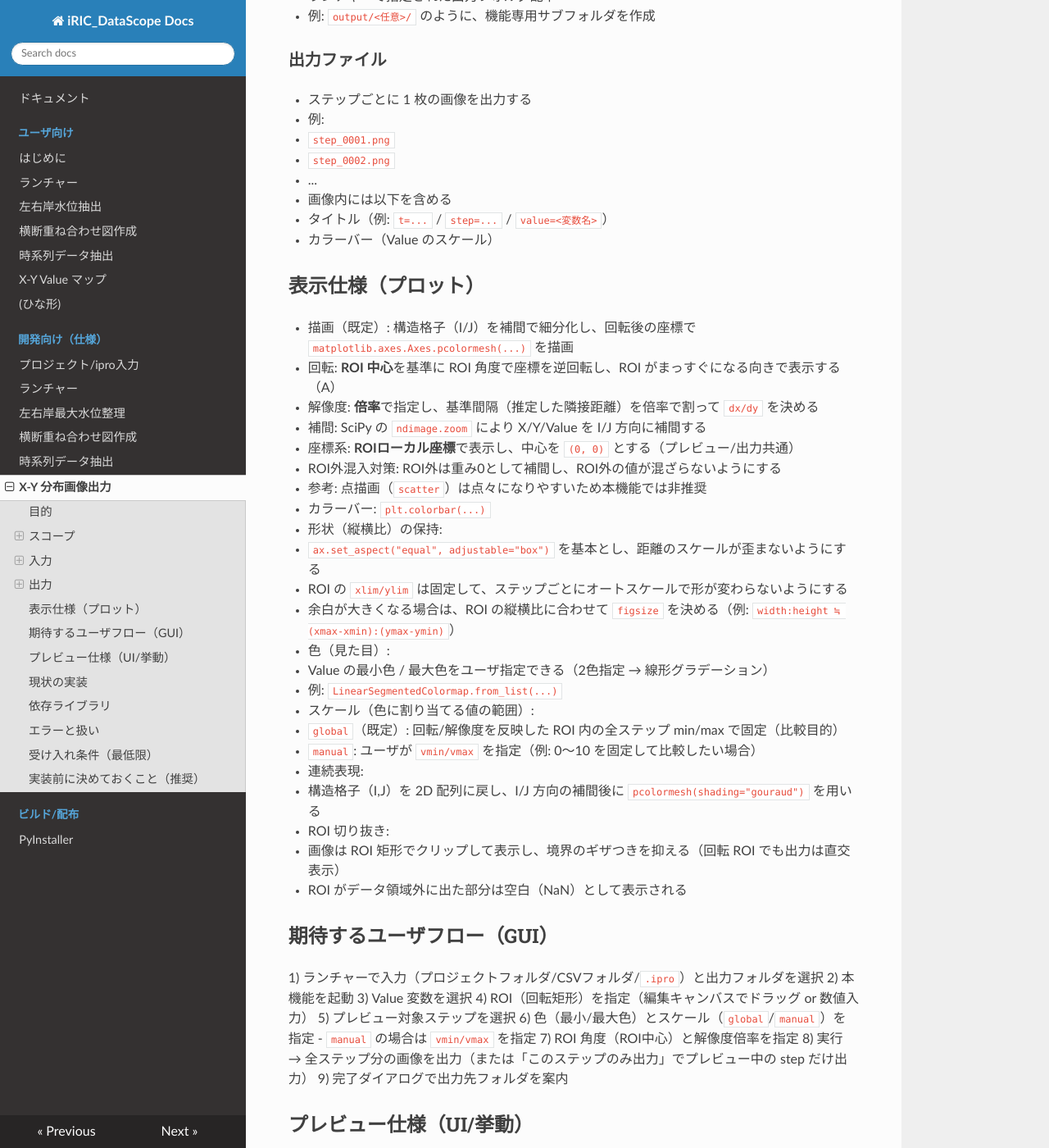
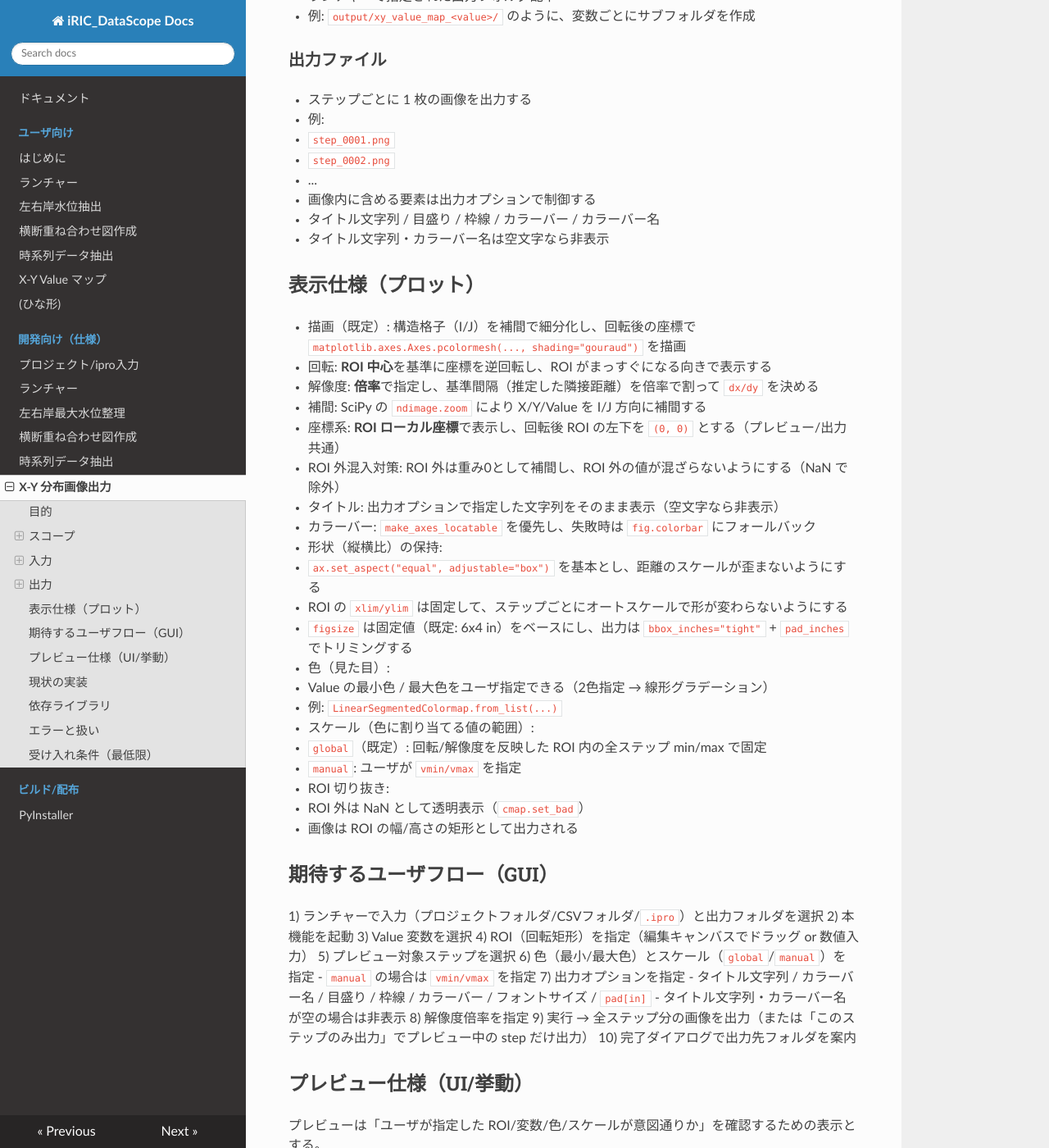
Before and after one commit to Pckk-solvers/iRIC_DataScope, an MkDocs documentation site: the page built from docs/specs/xy_value_colormap_export.md, in a window 1280 px wide and 1400 px high, scrolled down 2002 px. Shown: the whole window at 82% size. Built offline with MkDocs 1.6.1, drawn with Linux system fonts in a browser that asks for light colours; nearby versions of some CDN libraries; some of the changed text lies outside the part shown.

Commit message:
現行実装に合わせて仕様書を修正

```diff
--- a/docs/specs/xy_value_colormap_export.md
+++ b/docs/specs/xy_value_colormap_export.md
@@ -1,10 +1,10 @@
 # ステップ別 X-Y 分布画像出力（Value をカラーマップ表示）
 
 ## 目的
-**プロジェクトフォルダ / CSVフォルダ / `.ipro`** を入力として、各ステップの **(X, Y) 平面上の Value 分布**を画像として出力する。
+**プロジェクトフォルダ / CSVフォルダ / `.ipro`** を入力として、各ステップの **(X/Y) 平面上の Value 分布**を画像として出力する。
 
 - Value はユーザが変数（列）を選択する
-- X, Y は固定（CGNS の座標を使用）
+- X/Y は固定（CGNS の座標を使用）
 - **矩形領域で切り抜き（ROI）**した範囲のみを出力する
 - 全ステップ分の画像を作成し、ステップごとに比較できるようにする
 
@@ -12,7 +12,7 @@
 ### 対象
 - 入力: プロジェクトフォルダ / CSVフォルダ（`Result_*.csv`）/ `.ipro`
 - 出力: 画像ファイル（PNG を想定、拡張子は将来追加可能）
-- 表示: Matplotlib による散布図（Value を色で表現）+ カラーバー
+- 表示: Matplotlib によるカラーマップ表示（pcolormesh）+ カラーバー
 
 ### 非対象（当面）
 - 境界データの可視化
@@ -38,7 +38,7 @@
   - 例: `ZB`, `ZS`, `HS`, `U`, `V` など
 
 ### 3) 切り抜き領域（ROI）
-回転可能な矩形領域を (X, Y) の座標で指定する。
+回転可能な矩形領域を (X/Y) の座標で指定する。
 
 - 入力形式:
   - 画面上の回転矩形をドラッグして指定（長辺/短辺ハンドルでサイズ変更・回転）
@@ -55,7 +55,7 @@
 ## 出力
 ### 出力先
 - ランチャーで指定された出力フォルダ配下
-  - 例: `output/<任意>/` のように、機能専用サブフォルダを作成
+  - 例: `output/xy_value_map_<value>/` のように、変数ごとにサブフォルダを作成
 
 ### 出力ファイル
 - ステップごとに 1 枚の画像を出力する
@@ -63,34 +63,32 @@
   - `step_0001.png`
   - `step_0002.png`
   - ...
-- 画像内には以下を含める
-  - タイトル（例: `t=...` / `step=...` / `value=<変数名>`）
-  - カラーバー（Value のスケール）
+- 画像内に含める要素は出力オプションで制御する
+  - タイトル文字列 / 目盛り / 枠線 / カラーバー / カラーバー名
+  - タイトル文字列・カラーバー名は空文字なら非表示
 
 ## 表示仕様（プロット）
-- 描画（既定）: 構造格子（I/J）を補間で細分化し、回転後の座標で `matplotlib.axes.Axes.pcolormesh(...)` を描画
-- 回転: **ROI 中心**を基準に ROI 角度で座標を逆回転し、ROI がまっすぐになる向きで表示する（A）
+- 描画（既定）: 構造格子（I/J）を補間で細分化し、回転後の座標で `matplotlib.axes.Axes.pcolormesh(..., shading="gouraud")` を描画
+- 回転: **ROI 中心**を基準に座標を逆回転し、ROI がまっすぐになる向きで表示する
 - 解像度: **倍率**で指定し、基準間隔（推定した隣接距離）を倍率で割って `dx/dy` を決める
 - 補間: SciPy の `ndimage.zoom` により X/Y/Value を I/J 方向に補間する
-- 座標系: **ROIローカル座標**で表示し、中心を `(0, 0)` とする（プレビュー/出力共通）
-- ROI外混入対策: ROI外は重み0として補間し、ROI外の値が混ざらないようにする
-- 参考: 点描画（`scatter`）は点々になりやすいため本機能では非推奨
-- カラーバー: `plt.colorbar(...)`
+- 座標系: **ROI ローカル座標**で表示し、回転後 ROI の左下を `(0, 0)` とする（プレビュー/出力共通）
+- ROI 外混入対策: ROI 外は重み0として補間し、ROI 外の値が混ざらないようにする（NaN で除外）
+- タイトル: 出力オプションで指定した文字列をそのまま表示（空文字なら非表示）
+- カラーバー: `make_axes_locatable` を優先し、失敗時は `fig.colorbar` にフォールバック
 - 形状（縦横比）の保持:
   - `ax.set_aspect("equal", adjustable="box")` を基本とし、距離のスケールが歪まないようにする
   - ROI の `xlim/ylim` は固定して、ステップごとにオートスケールで形が変わらないようにする
-  - 余白が大きくなる場合は、ROI の縦横比に合わせて `figsize` を決める（例: `width:height ≒ (xmax-xmin):(ymax-ymin)`）
+  - `figsize` は固定値（既定: 6x4 in）をベースにし、出力は `bbox_inches="tight"` + `pad_inches` でトリミングする
 - 色（見た目）:
   - Value の最小色 / 最大色をユーザ指定できる（2色指定 → 線形グラデーション）
   - 例: `LinearSegmentedColormap.from_list(...)`
 - スケール（色に割り当てる値の範囲）:
-  - `global`（既定）: 回転/解像度を反映した ROI 内の全ステップ min/max で固定（比較目的）
-  - `manual`: ユーザが `vmin/vmax` を指定（例: 0〜10 を固定して比較したい場合）
-- 連続表現:
-  - 構造格子（I,J）を 2D 配列に戻し、I/J 方向の補間後に `pcolormesh(shading="gouraud")` を用いる
+  - `global`（既定）: 回転/解像度を反映した ROI 内の全ステップ min/max で固定
+  - `manual`: ユーザが `vmin/vmax` を指定
 - ROI 切り抜き:
-  - 画像は ROI 矩形でクリップして表示し、境界のギザつきを抑える（回転 ROI でも出力は直交表示）
-  - ROI がデータ領域外に出た部分は空白（NaN）として表示される
+  - ROI 外は NaN として透明表示（`cmap.set_bad`）
+  - 画像は ROI の幅/高さの矩形として出力される
 
 ## 期待するユーザフロー（GUI）
 1) ランチャーで入力（プロジェクトフォルダ/CSVフォルダ/`.ipro`）と出力フォルダを選択
@@ -100,9 +98,12 @@
 5) プレビュー対象ステップを選択
 6) 色（最小/最大色）とスケール（`global`/`manual`）を指定
    - `manual` の場合は `vmin/vmax` を指定
-7) ROI 角度（ROI中心）と解像度倍率を指定
-8) 実行 → 全ステップ分の画像を出力（または「このステップのみ出力」でプレビュー中の step だけ出力）
-9) 完了ダイアログで出力先フォルダを案内
+7) 出力オプションを指定
+   - タイトル文字列 / カラーバー名 / 目盛り / 枠線 / カラーバー / フォントサイズ / `pad[in]`
+   - タイトル文字列・カラーバー名が空の場合は非表示
+8) 解像度倍率を指定
+9) 実行 → 全ステップ分の画像を出力（または「このステップのみ出力」でプレビュー中の step だけ出力）
+10) 完了ダイアログで出力先フォルダを案内
 
 ## プレビュー仕様（UI/挙動）
 プレビューは「ユーザが指定した ROI/変数/色/スケールが意図通りか」を確認するための表示とする。
@@ -113,28 +114,31 @@
   - ROI は回転矩形として表示し、長辺/短辺ハンドルでサイズ変更、回転ハンドルで角度変更を行う
   - 底辺が分かるように ROI の底辺ラインを強調表示する
   - 編集キャンバスは目盛りやタイトルを表示せず、左右のキャンバス幅は常に1:1で固定する
-  - 編集キャンバスはキャンバス全域を操作領域として扱い、余白も含めてROI操作ができる
+  - 編集キャンバスはキャンバス全域を操作領域として扱い、余白も含めて ROI 操作ができる
   - 数値入力（`Cx/Cy/W/H/Angle`）とドラッグ操作は相互に同期する
 - プレビューで表示する内容
-  - 選択した 1 ステップ分の (X,Y) 散布図 + カラーバー
-  - タイトルに `step`, `t`, `value=<列名>` を表示
-  - 出力オプション（タイトル/目盛り/枠線/カラーバー）をプレビューと出力で共通に適用する
+  - 選択した 1 ステップ分の ROI ローカル座標の pcolormesh + カラーバー
+  - タイトルは出力オプションの文字列を表示（空文字なら非表示）
+  - 出力オプション（目盛り/枠線/カラーバー/タイトル/フォントサイズ/カラーバー名/pad[in]）をプレビューと出力で共通に適用する
+  - `bbox_inches="tight"` 相当の出力範囲を破線で表示する
+  - ROI 未確定時は「ROI 確定待ち」の空プレビューを表示する
 - 即時反映（必須）
   - Value 変数変更 → 即座に再描画
   - ROI 変更 → リリース時に再描画（ドラッグ中は ROI のみ更新）
   - 最小/最大色変更 → 即座に再描画
-  - ROI 角度/解像度倍率変更 → 即座に再描画
+  - 解像度倍率変更 → 即座に再描画
   - スケール変更:
     - `manual`: vmin/vmax 入力を即反映
       - vmin/vmax はレンジスライダーでも操作でき、範囲は **全ステップの min/max** に固定する
       - レンジスライダーは **比率（0-1）** を保持し、範囲が変わっても相対位置を維持する
+      - `global` スケールが未計算の間はレンジスライダーを無効化する
     - `global`: ROI 内の全ステップを通した min/max を再計算して反映
-      - 計算が重い場合は UI を固めないためにバックグラウンド処理 +「計算中」表示を行う（プレビューは計算完了時に更新）
-- プレビュー軽量化（推奨）
-  - 点数が多い場合は「プレビュー用の最大点数（例: 2万点）」を設け、間引きして描画する
-  - 出力が細かい場合は、プレビュー時のみ `dx/dy` を粗くして表示する
-  - 形状を崩さないため、可能なら構造格子のストライド間引きを優先する
-  - 画像出力時はフル解像度で描画する（プレビューと出力を分ける）
+      - 計算はバックグラウンドで行い、計算中はステータス表示を行う
+      - 計算完了前は「暫定」として現在ステップの min/max で描画する
+- プレビュー軽量化（現状）
+  - ROI ドラッグ中のみ解像度を落とし、推定点数が 60,000 を超える場合は `dx/dy` を自動調整する
+  - 編集キャンバスの背景は最大 40,000 点まで間引いて表示する
+  - 画像出力時は指定解像度で描画する（プレビューと出力を分ける）
 
 ## 現状の実装
 - GUI: `iRIC_DataScope/xy_value_map/gui.py`
@@ -143,17 +147,23 @@
   - ROI は回転矩形として表示し、長辺/短辺ハンドルでサイズ変更、回転ハンドルで角度変更
   - ROI 底辺ラインを強調表示して向きを明示
   - 編集キャンバスは目盛り・タイトルを表示せず、左右幅を1:1に固定
-  - 編集キャンバスの背景はラスタ化した値マップを表示し、ROI操作中の再描画を抑えて軽量化
+  - 編集キャンバスの背景はラスタ化した値マップを表示し、ROI 操作中の再描画を抑えて軽量化
   - 編集キャンバスの背景はグレースケールで描画し、プレビューとは見た目で区別する
-  - 編集キャンバスの色スケールはROIに依存せず、全体の min/max（1ステップ・間引き）で固定
-  - manual の vmin/vmax はレンジスライダーで調整でき、範囲は自動計算値に固定
-  - プレビュー/出力は ROI ローカル座標で描画し、中心を `(0, 0)` とする
+  - 編集キャンバスの色スケールは ROI に依存せず、全体の min/max（1ステップ・間引き）で固定
+  - `manual` の vmin/vmax はレンジスライダーで調整でき、範囲は ROI 内・全ステップの自動計算値に固定
+  - プレビュー/出力は ROI ローカル座標で描画し、左下を `(0, 0)` とする
   - 編集キャンバスには step/value/scale/zoom のオーバーレイを表示する（日本語）
   - 操作ヒント（移動/回転/拡縮/ズーム）を編集キャンバスに日本語で表示する
   - 編集キャンバスには格子領域の外周ラインを描画し、形状が分かるようにする
-  - ROI/変数/色/スケール/step の変更はプレビューに反映（ROIドラッグはリリース時のみ、他は200ms デバウンス）
+  - ROI/変数/色/スケール/step の変更はプレビューに反映（ROI ドラッグはリリース時のみ、他は200ms デバウンス）
   - 解像度倍率の基準となる `dx/dy` は 1 ステップ目の格子隣接距離の中央値から推定
   - `global` スケールは ROI 確定後のみバックグラウンド計算し、計算中はステータスを表示
+  - ROI 未確定時はプレビューを「ROI 確定待ち」として表示する
+  - プレビューは出力と同じ描画処理を使用し、`figsize`（6x4 in）+ `pad_inches` を枠内に収まるよう縮小表示する
+  - プレビューには `bbox_inches="tight"` 相当の範囲を破線で表示する
+  - ROI ドラッグ中は解像度を下げて軽量化し、リリース後に指定解像度で描画する
+  - タイトル文字列/カラーバー名は空文字で非表示（タイトル表示のチェックはなし）
+  - 目盛り/枠線/カラーバー/フォントサイズ/`pad[in]` は出力オプションで制御する
 - データ取得: `iRIC_DataScope/common/iric_data_source.py`
   - `DataSource` が **プロジェクトフォルダ / CSVフォルダ**（必要なら `.ipro`）を統一的に扱う
   - `result/Solution*.cgn` がある場合は系列として扱い、無ければ `Case1.cgn` を使用する
@@ -166,41 +176,30 @@
   - ROI 角度と `dx/dy` を反映した I/J 補間結果を出力する
   - ROI 内が空のステップはスキップし、ログに残す
   - 進捗は GUI の進捗ウィンドウで表示し、完了/失敗はダイアログで通知
-  - 出力オプションによりタイトル/目盛り/枠線/カラーバーを切り替え可能
+  - 出力オプションにより目盛り/枠線/カラーバーを切り替え、タイトルは文字列指定（空で非表示）
 
 ## 依存ライブラリ
 - `matplotlib`（必須）
   - 画像出力/プレビューに使用
   - PyInstaller では環境により `--collect-data matplotlib` 等の追加が必要になる場合がある
 - `scipy`（補間用）
-  - `ndimage.zoom` を使用
+  - `ndimage.zoom` を使用（I/J 補間とマスク重み付け）
 
 ## エラーと扱い
 - Value 列が存在しない
   - エラーダイアログで通知し、実行中止
 - ROI 内に点が存在しない
-  - そのステップの画像はスキップし、ログに残す
+  - プレビューは「ROI 内に点がありません」を表示
+  - 全ステップ出力では該当ステップをスキップし、ログに残す
+  - このステップのみ出力ではエラーとして扱う
 - 出力先に書き込めない
   - エラーダイアログで通知
+- `global` スケール計算に失敗
+  - エラーダイアログで通知し、計算を中断する
 
 ## 受け入れ条件（最低限）
 - **プロジェクトフォルダ / CSVフォルダ / `.ipro`** を入力にして全ステップ分の画像が出力される
 - ROI 指定が反映され、画像が切り抜き範囲のみで生成される
 - Value がカラーマップで表現され、カラーバーが表示される
 - 最小/最大色がユーザ指定に従って反映される
-- ROI 角度（ROI中心）と `dx/dy` が出力に反映される
-
-## 実装前に決めておくこと（推奨）
-- プレビュー実装方式
-  - 推奨: 編集/プレビューを 2 キャンバスで分離し、編集キャンバスで ROI 操作を完結させる
-- プレビューの間引き方式
-  - 推奨: プレビュー用の最大点数（例: 20,000点）を設ける
-  - 推奨: 構造格子前提でストライド間引き、難しければランダムサンプリング
-- `global` スケールの min/max 計算
-  - 推奨: ROI が決まった後に「全ステップを1回スキャンして min/max を算出」し、その後に画像出力（2パス、メモリ節約）
-  - UI は計算中の表示（プログレス/キャンセル可否）を決める
-- 出力先とファイル名
-  - 例: `output/<機能名>_<value名>/step_0001.png`
-  - 画像比較が目的なので、全ステップで同じレイアウト（figsize/DPI/カラーバー位置）を固定する
-- ROI が空の場合の扱い
-  - 決定: そのステップの画像はスキップし、ログに残す
+- ROI 角度（ROI 中心）と `dx/dy` が出力に反映される
```
Also changed, not shown: スクリーンショット 2025-12-23 185407.png (deleted).
